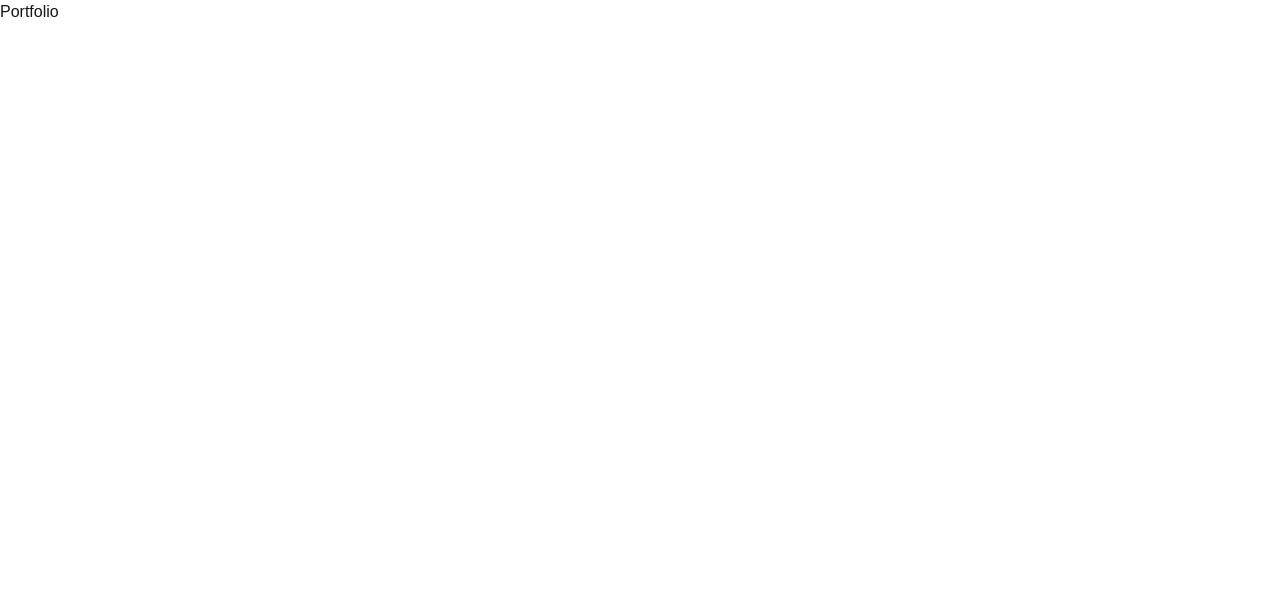
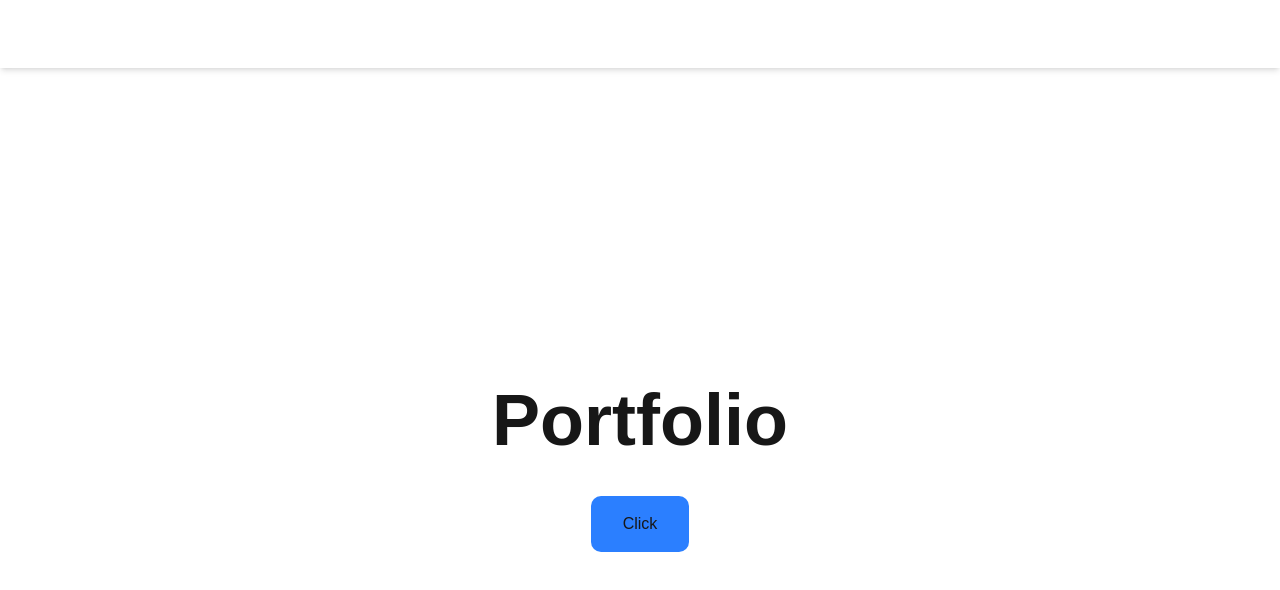
Before and after one commit to NewbieKaron/Portfolio, a Next.js app in the folder page/: page / in a window 1280 px wide. Shown: the top 590 px of the page. Built offline with nearby package versions, Linux system fonts and the light colour scheme.

Commit message:
Ref #John_1 - Portfolio Navbar - Button

```diff
--- /dev/null
+++ b/page/components/Button.tsx
@@ -0,0 +1,11 @@
+
+export const Button = () => {
+    const changeButtonProp = () => {
+        console.log("Clicked button");
+    }
+    return (
+        <div>
+            <button className="rounded-[10px] bg-blue-500 mt-4 sm:mt-6 md:mt-8 lg:mt-10 px-8 py-4 cursor-pointer hover:bg-red-500" onClick={changeButtonProp}>Click</button>
+        </div>
+    )
+}
--- /dev/null
+++ b/page/components/Navbar.tsx
@@ -0,0 +1,47 @@
+import React, { useState } from 'react';
+import Link from 'next/link';
+
+export const Navbar = () => {
+  const [isMenuOpen, setIsMenuOpen] = useState(false);
+
+  // Toggle the menu on small screens
+  const toggleMenu = () => {
+    setIsMenuOpen(!isMenuOpen);
+  };
+
+  return (
+    <div className="bg-white-600 text-white p-4 shadow-md">
+      <nav className="container mx-auto flex justify-between items-center">
+        {/* Logo/Brand */}
+        <div className="text-3xl font-bold">
+          <Link href="/">Portfolio</Link>
+        </div>
+
+        {/* Desktop Navbar Links */}
+        <div className="hidden md:flex space-x-6">
+          <Link href="/" className="hover:text-gray-300 text-xl">Home</Link>
+          <Link href="/about" className="hover:text-gray-300 text-xl">About</Link>
+          <Link href="/services" className="hover:text-gray-300 text-xl">Services</Link>
+          <Link href="/contact" className="hover:text-gray-300 text-xl">Contact</Link>
+        </div>
+
+        {/* Mobile Hamburger Icon */}
+        <div className="md:hidden flex items-center" onClick={toggleMenu}>
+          <svg xmlns="http://www.w3.org/2000/svg" fill="none" viewBox="0 0 24 24" stroke="currentColor" className="w-6 h-6">
+            <path strokeLinecap="round" strokeLinejoin="round" strokeWidth="2" d="M4 6h16M4 12h16M4 18h16" />
+          </svg>
+        </div>
+      </nav>
+
+      {/* Mobile Menu */}
+      {isMenuOpen && (
+        <div className="md:hidden bg-white-600 text-white p-4 space-y-4">
+          <Link href="/" className="block hover:text-gray-300">Home</Link>
+          <Link href="/about" className="block hover:text-gray-300">About</Link>
+          <Link href="/services" className="block hover:text-gray-300">Services</Link>
+          <Link href="/contact" className="block hover:text-gray-300">Contact</Link>
+        </div>
+      )}
+    </div>
+  );
+};
--- a/page/pages/index.tsx
+++ b/page/pages/index.tsx
@@ -1,10 +1,19 @@
 import React from 'react';
+import { Button } from 'styles/components/Button';
+import { Navbar } from 'styles/components/Navbar';
 
 const Home = () => {
   return (
-    <div>
-      <h1>Portfolio</h1>
+    <>
+    <Navbar />
+    <div className='flex flex-col items-center justify-center min-h-screen px-4'>
+
+      <h1 className='text-4xl sm:text-5xl md:text-6xl lg:text-7xl font-bold text-center'>
+        Portfolio
+      </h1>
+      <Button />
     </div>
+    </>
   )
 };
 
```
